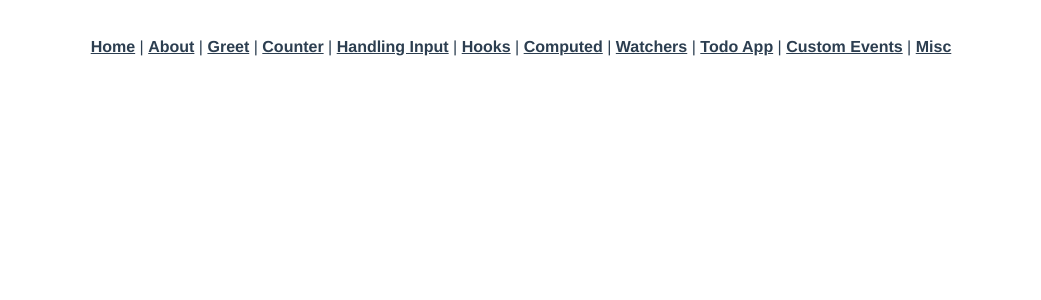
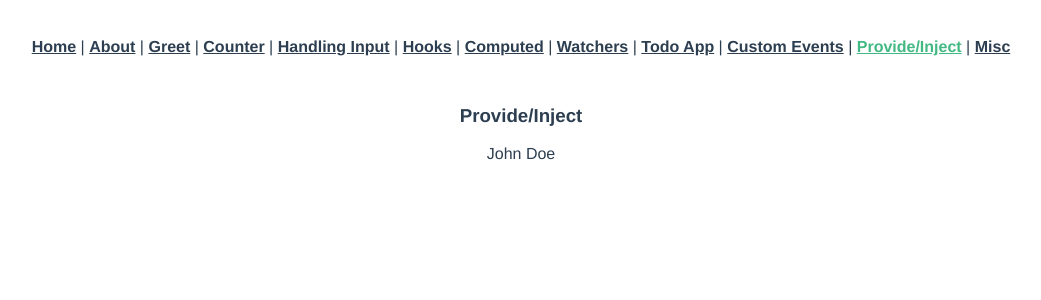
Before and after one commit to nor1c/vue-play, a Vue app in the folder hello-world/: page /provide-inject in a window 1280 px wide. Shown: the top 300 px of the page, without its empty margins (119-1160 px from the left). Built offline with nearby package versions, Linux system fonts and the light colour scheme.

Commit message:
provide/inject

```diff
--- a/hello-world/src/App.vue
+++ b/hello-world/src/App.vue
@@ -10,6 +10,7 @@
     <router-link to="/watchers">Watchers</router-link> |
     <router-link to="/simple-todo-list-app">Todo App</router-link> |
     <router-link to="/custom-events">Custom Events</router-link> |
+    <router-link to="/provide-inject">Provide/Inject</router-link> |
     <router-link to="/misc">Misc</router-link>
   </div>
   <router-view/>
--- /dev/null
+++ b/hello-world/src/components/ProvideList.vue
@@ -0,0 +1,22 @@
+<template>
+  <div>
+    <h3>Provide/Inject</h3>
+    <ProvideInject />
+  </div>
+</template>
+
+<script>
+import ProvideInject from '../views/ProvideInject.vue'
+
+export default {
+  components: {
+    ProvideInject
+  },
+  data: () => ({
+    todos: ['Learn Vue.JS', 'Learn Composition API']
+  }),
+  provide: {
+    user: 'John Doe'
+  }
+}
+</script>
--- a/hello-world/src/router/index.ts
+++ b/hello-world/src/router/index.ts
@@ -24,6 +24,7 @@ const routes: Array<RouteRecordRaw> = [
   { path: '/watchers', name: 'Watchers', component: () => import('../views/Watchers.vue') },
   { path: '/simple-todo-list-app', name: 'Simple To-do List App', component: () => import('../views/TodoListApp.vue') },
   { path: '/custom-events', name: 'Custom Events', component: () => import('../views/CustomEvents.vue') },
+  { path: '/provide-inject', name: 'Provide-Inject', component: () => import('../components/ProvideList.vue') },
 ]
 
 const router = createRouter({
--- /dev/null
+++ b/hello-world/src/views/ProvideInject.vue
@@ -0,0 +1,14 @@
+<template>
+  <div>
+    <div>
+      {{ user }}
+    </div>
+  </div>
+</template>
+
+<script>
+export default {
+  name: 'ProvideInject',
+  inject: ['user'],
+}
+</script>
```
